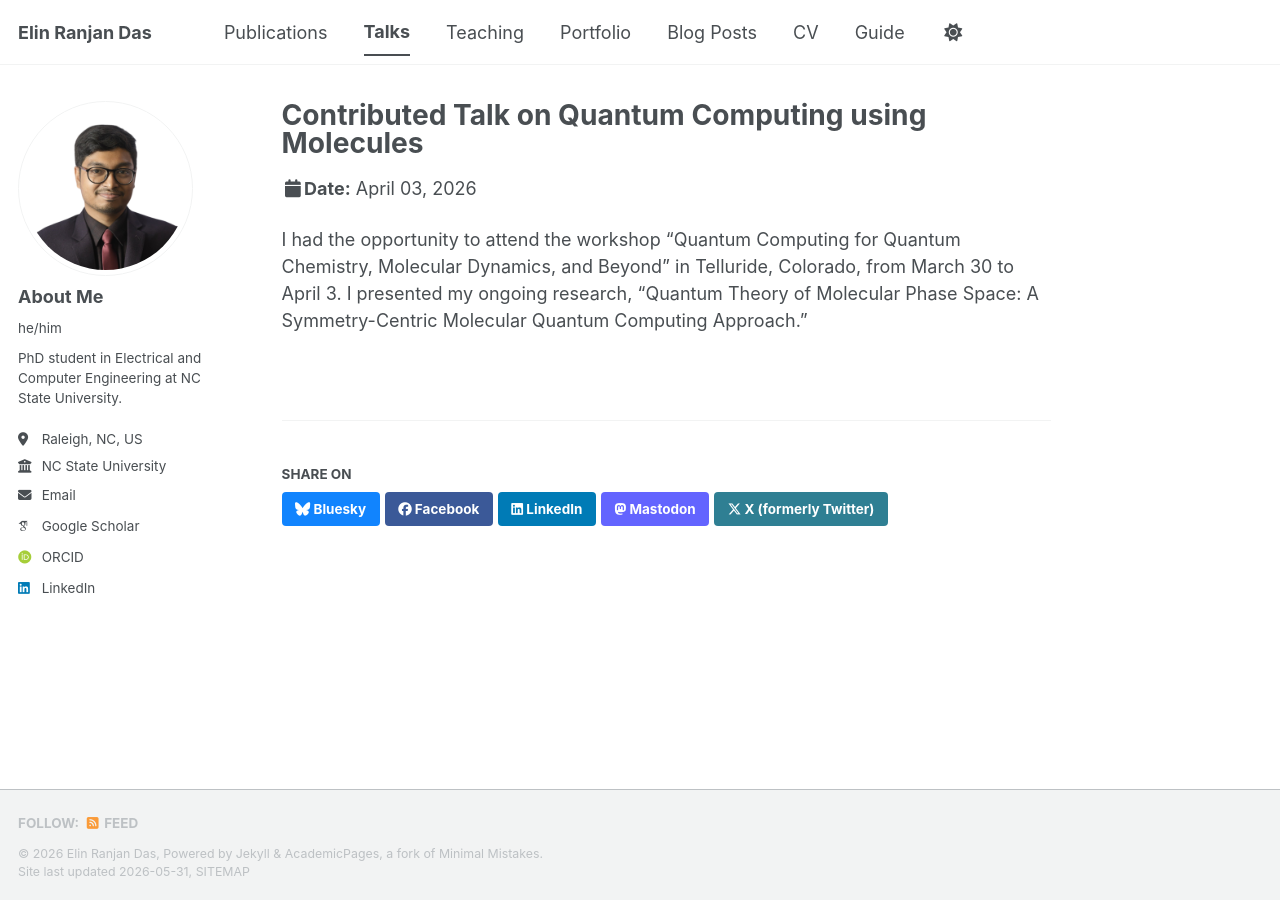
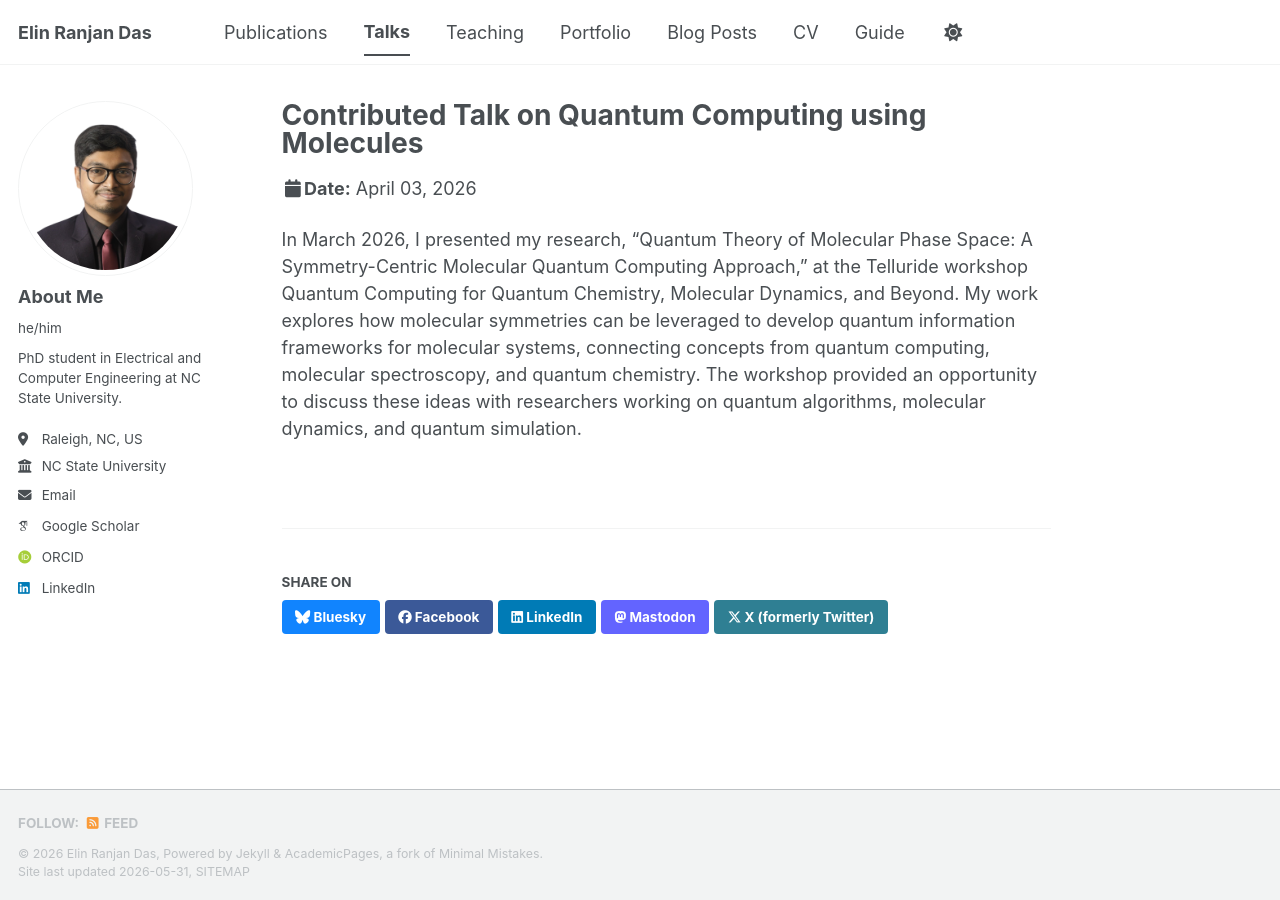
Before and after one commit to ElinRanjan/ElinRanjan.github.io, a Jekyll site: the page built from _talks/2012-03-01-talk-1.md, in a window 1280 px wide. Built offline with Jekyll 4.4.1, drawn with Linux system fonts in a browser that asks for light colours; some web fonts are replaced; a script bundle is joined from its source files by our own code; library files that are not in the unit come from our copies.

Commit message:
Update 2012-03-01-talk-1.md

```diff
--- a/_talks/2012-03-01-talk-1.md
+++ b/_talks/2012-03-01-talk-1.md
@@ -7,4 +7,4 @@ venue: "Telluride Science and Innovation Center"
 date: 2026-04-03
 location: "Telluride, CO, USA"
 ---
-I had the opportunity to attend the workshop "Quantum Computing for Quantum Chemistry, Molecular Dynamics, and Beyond" in Telluride, Colorado, from March 30 to April 3. I presented my ongoing research, "Quantum Theory of Molecular Phase Space: A Symmetry-Centric Molecular Quantum Computing Approach."
+In March 2026, I presented my research, "Quantum Theory of Molecular Phase Space: A Symmetry-Centric Molecular Quantum Computing Approach," at the Telluride workshop Quantum Computing for Quantum Chemistry, Molecular Dynamics, and Beyond. My work explores how molecular symmetries can be leveraged to develop quantum information frameworks for molecular systems, connecting concepts from quantum computing, molecular spectroscopy, and quantum chemistry. The workshop provided an opportunity to discuss these ideas with researchers working on quantum algorithms, molecular dynamics, and quantum simulation.
```
